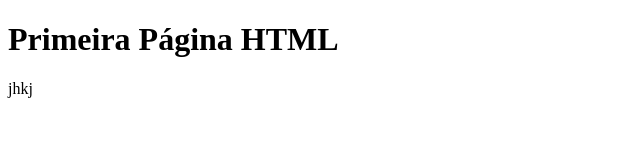
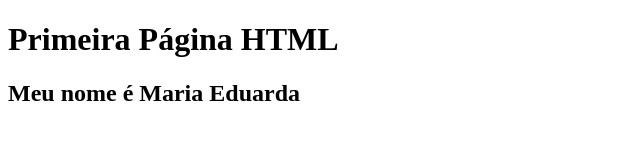
Before and after one commit to eduarda-ogomes/MLW2024, a plain HTML site: page index.html in a window 1280 px wide. Shown: the whole page, without its empty margins (0-640 px from the left). Drawn offline with Linux system fonts and the light colour scheme.

Commit message:
mudança1

```diff
--- a/index.html
+++ b/index.html
@@ -8,6 +8,6 @@
 </head>
 <body>
     <h1>Primeira Página HTML</h1>
-    jhkj
+    <h2>Meu nome é Maria Eduarda</h2>
 </body>
 </html>
```
